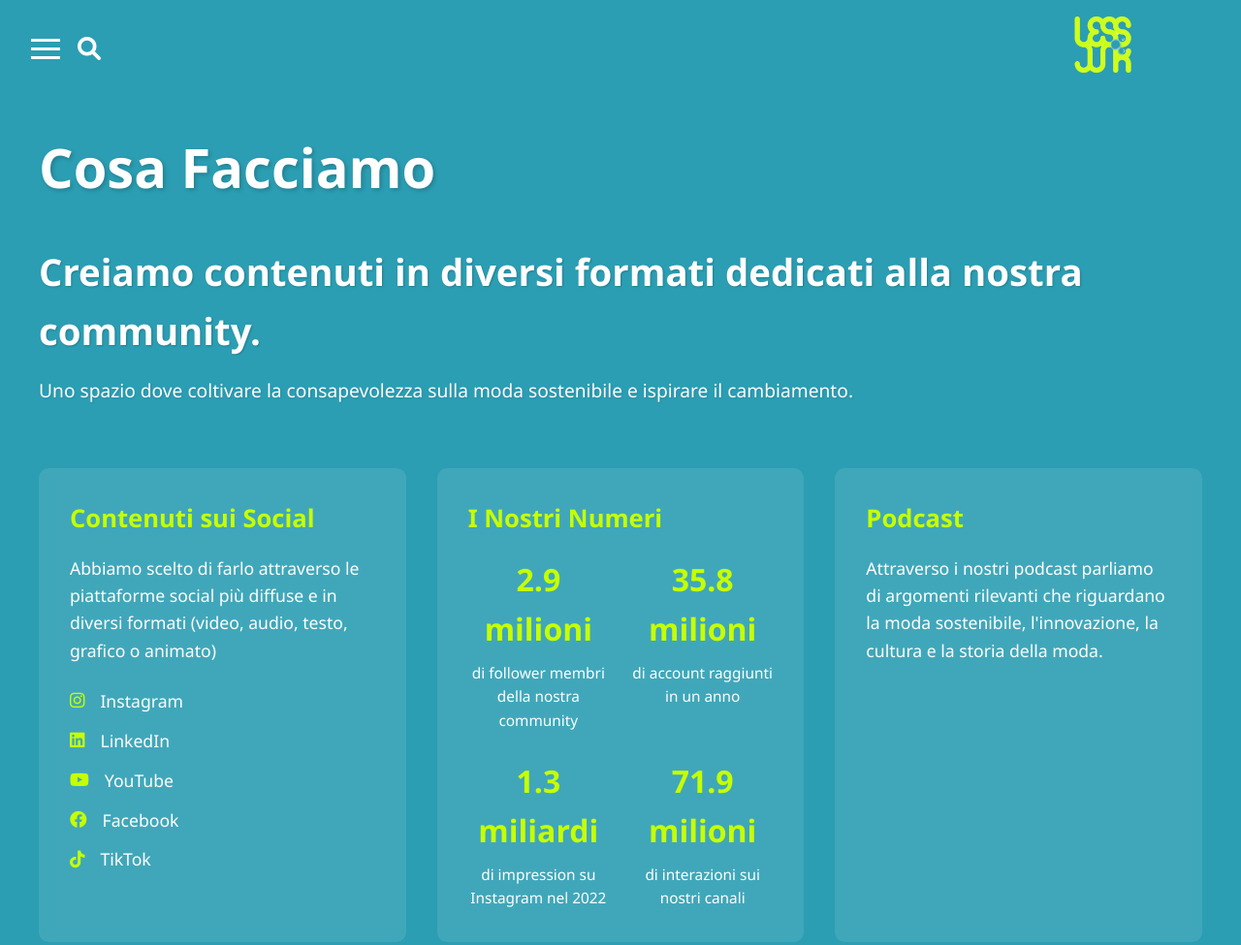
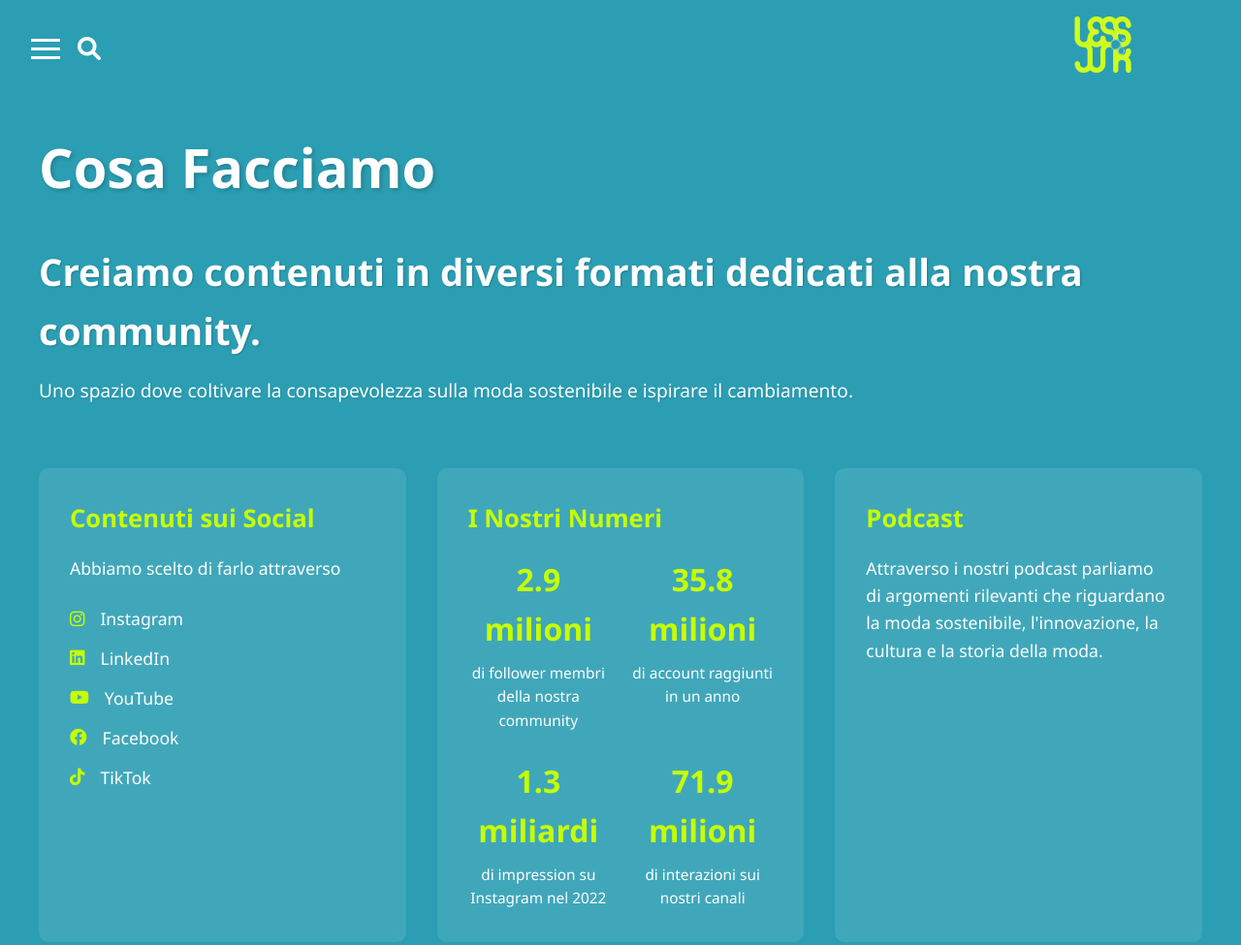
Before and after one commit to Minovunque/lessjunk, a plain HTML site: page cosa-facciamo.html in a window 1280 px wide. Shown: the top 975 px of the page at 97% size. Drawn offline with Linux system fonts and the light colour scheme.

Commit message:
Update cosa-facciamo.html

```diff
--- a/cosa-facciamo.html
+++ b/cosa-facciamo.html
@@ -45,7 +45,7 @@
                 <div class="platforms-grid">
                     <div class="platform-card">
                         <h3>Contenuti sui Social</h3>
-                        <p>Abbiamo scelto di farlo attraverso le piattaforme social più diffuse e in diversi formati (video, audio, testo, grafico o animato)</p>
+                        <p>Abbiamo scelto di farlo attraverso</p>
                         <ul class="platform-list">
                             <li><i class="fab fa-instagram"></i> Instagram</li>
                             <li><i class="fab fa-linkedin"></i> LinkedIn</li>
```
